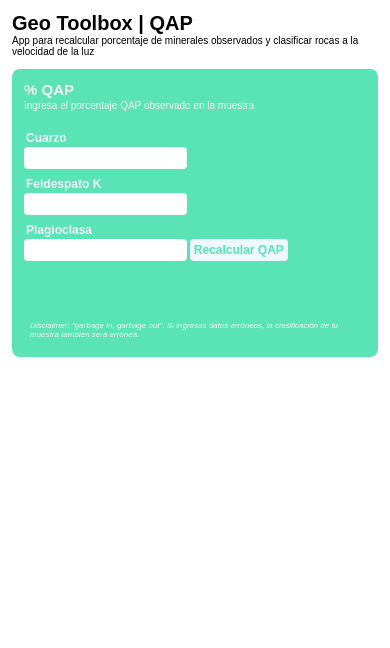
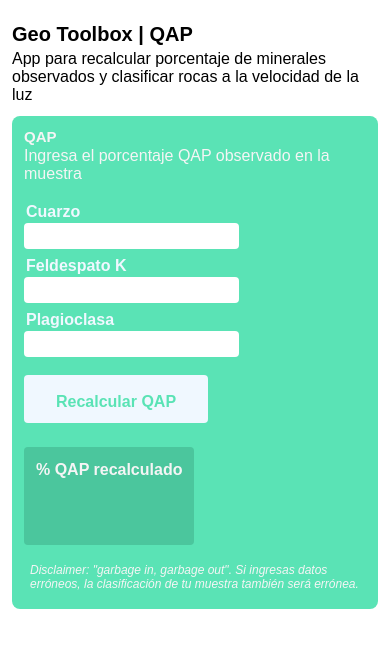
Before and after one commit to diegolazzo/proyectoRecalculandoQAP, a plain HTML site: page index.html in a window 390 px wide. Drawn offline with Linux system fonts and the light colour scheme.

Commit message:
Agregando estilos css mobile first

```diff
--- a/index.html
+++ b/index.html
@@ -10,6 +10,7 @@
   <body>
     <script src="./script.js"></script>
     <header>
+      <img src="" alt="" />
       <h1>Geo Toolbox | QAP</h1>
       <p>
         App para recalcular porcentaje de minerales observados y clasificar
@@ -18,9 +19,13 @@
     </header>
     <main>
       <section class="containerQAP">
-        <h2 class="title">% QAP</h2>
+        <div>
+          <h2 class="title">QAP</h2>
           <p>Ingresa el porcentaje QAP observado en la muestra</p>
-        <form action="">
+        </div>
+
+        <form action="" class="containerInteraction">
+          <div>
             <label for="InputCuarzo">Cuarzo</label>
             <input id="InputCuarzo" type="number" />
 
@@ -29,20 +34,26 @@
 
             <label for="InputPlagioclasa">Plagioclasa</label>
             <input id="InputPlagioclasa" type="number" />
+          </div>
 
+          <div>
             <button type="button" onclick="recalcularQAP()">
               Recalcular QAP
             </button>
+          </div>
 
+          <div class="resultados">
+            <p>% QAP recalculado</p>
             <p id="ResultadoQ"></p>
             <p id="ResultadoA"></p>
             <p id="ResultadoP"></p>
+          </div>
+        </form>
 
         <p class="disclaimer">
-            Disclaimer: "garbage in, garbage out". Si ingresas datos erróneos,
-            la clasificación de tu muestra también será errónea.
+          Disclaimer: "garbage in, garbage out". Si ingresas datos erróneos, la
+          clasificación de tu muestra también será errónea.
         </p>
-        </form>
       </section>
     </main>
   </body>
--- a/style.css
+++ b/style.css
@@ -13,7 +13,8 @@ header {
 }
 
 header p {
-  font-size: 1.6 rem;
+  font-size: 1.6rem;
+  padding-top: 4px;
 }
 
 main {
@@ -24,6 +25,15 @@ main {
   background-color: rgb(90, 227, 181);
   padding: 12px;
   border-radius: 8px;
+  display: flex;
+  flex-direction: column;
+  align-content: space-around;
+}
+
+form {
+  display: flex;
+  flex-direction: column;
+  align-content: space-around;
 }
 
 .title {
@@ -34,6 +44,7 @@ section p {
   color: whitesmoke;
   padding-top: 2px;
   padding-bottom: 12px;
+  font-size: 1.6rem;
 }
 
 form label {
@@ -42,32 +53,47 @@ form label {
 
 form label {
   font-weight: bold;
-  font-size: 1.2rem;
+  font-size: 1.6rem;
   color: aliceblue;
   padding: 8px 4px 2px 2px;
 }
 
 form button {
-  font-size: 1.2rem;
+  height: 48px;
+  font-size: 1.6rem;
   font-weight: bold;
-  padding: 4px;
+  padding: 18px 32px;
+  margin-top: 18px;
   border: 0;
   border-radius: 4px;
   background-color: aliceblue;
   color: rgb(90, 227, 181);
+  box-shadow: 0 18px 48px 35% rgb(181, 187, 192);
 }
 
 form input {
   border: 0;
   border-radius: 4px;
-  font-size: 1.2rem;
+  font-size: 1.6rem;
   color: rgb(106, 104, 104);
   padding: 4px;
+}
+
+.resultados {
+  width: fit-content;
+  padding: 12px;
+  border-radius: 4px;
+  background-color: rgb(75, 198, 157);
+  margin-top: 24px;
+}
+
+.resultados p {
+  font-weight: bold;
 }
 
 .disclaimer {
   margin: 6px;
   padding: 12px 0 0;
-  font-size: 0.8rem;
+  font-size: 1.2rem;
   font-style: italic;
 }
```
Lines whose indentation alone changed are shown as unchanged.
